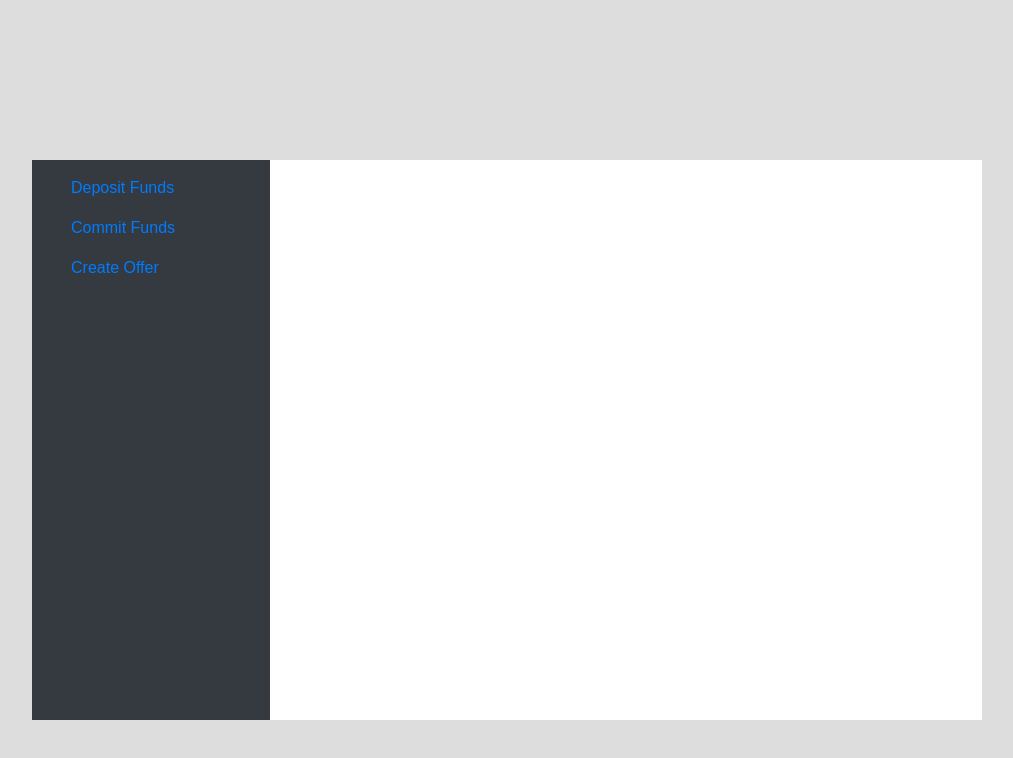
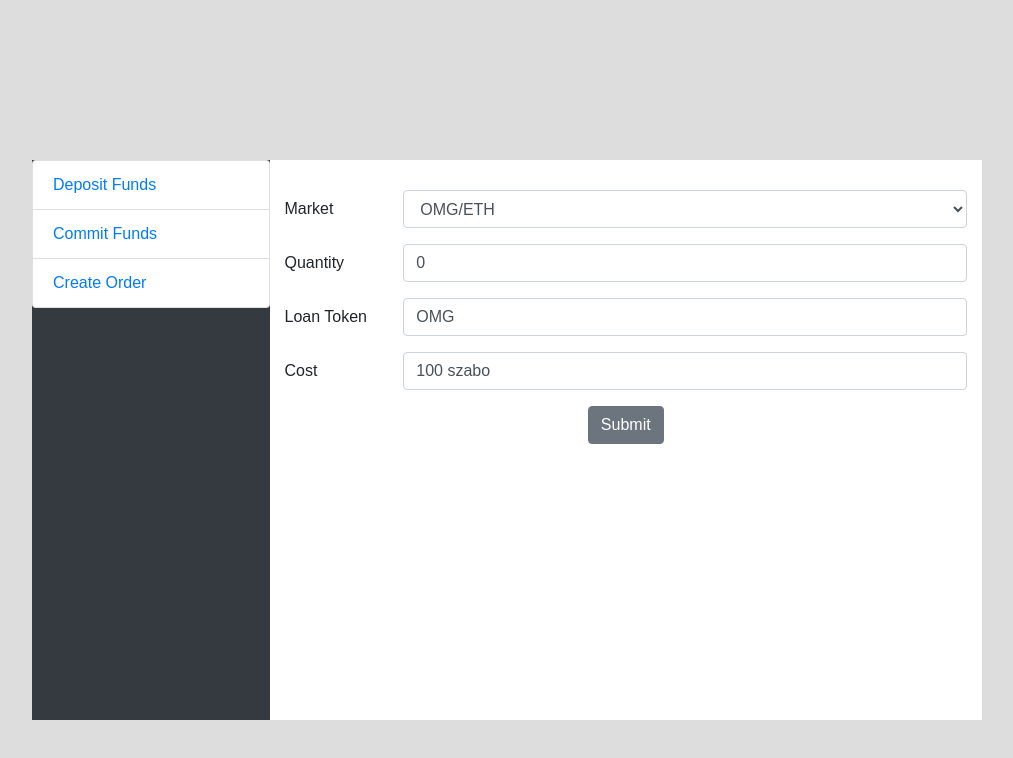
Before and after one commit to lendroidproject/lendroid-portal-ui, a React (Create React App) app: page /create_offer in a window 1280 px wide. Shown: the top 758 px of the page, without its empty margins (133-1146 px from the left). Built offline with nearby package versions, Linux system fonts and the light colour scheme.

Commit message:
Add Pages

```diff
--- a/package.json
+++ b/package.json
@@ -6,6 +6,7 @@
     "bootstrap": "^4.0.0",
     "react": "^16.2.0",
     "react-dom": "^16.2.0",
+    "react-router-dom": "^4.2.2",
     "react-scripts": "1.1.0",
     "reactstrap": "^5.0.0-beta"
   },
--- a/src/App.js
+++ b/src/App.js
@@ -1,18 +1,21 @@
 import React, { Component } from 'react';
 import {
-  Collapse,
-  Navbar,
-  NavbarToggler,
-  NavbarBrand,
-  Nav,
-  NavItem,
-  NavLink,
   Container,
   Row,
   Col,
-  Jumbotron,
-  Button
+  ListGroup,
+  ListGroupItem
 } from 'reactstrap';
+
+import {
+  BrowserRouter as Router,
+  Route,
+  Link
+} from 'react-router-dom';
+
+import DepositFundsPage from './components/DepositFundsPage';
+import CommitFundsPage from './components/CommitFundsPage';
+import CreateOfferPage from './components/CreateOfferPage';
 
 class App extends Component {
   constructor(props) {
@@ -23,45 +26,37 @@ class App extends Component {
       isOpen: false
     };
   }
+
   toggle() {
     this.setState({
       isOpen: !this.state.isOpen
     });
   }
+
   render() {
     return (
-      <div>
+      <Router>
         <Container>
           <Row>
             <Col lg={{ size: 10, offset: 1}}>
               <Row style={{ backgroundColor: "white" }}>
-                <Col lg={3} style={{ backgroundColor: "#343a40" }}>
-                  <Navbar color="transparent" toggleable style={{  color: "white !important"}} >
-                    <NavbarToggler right onClick={this.toggle} />
-                    <Collapse isOpen={this.state.isOpen} navbar>
-                      <Nav vertical={true} navbar>
-                        <NavItem>
-                          <NavLink href="">Deposit Funds</NavLink>
-                        </NavItem>
-                        <NavItem>
-                          <NavLink href="">Commit Funds</NavLink>
-                        </NavItem>
-                        <NavItem>
-                          <NavLink href="">Create Offer</NavLink>
-                        </NavItem>
-                      </Nav>
-                    </Collapse>
-                  </Navbar>
+                <Col lg={3} style={{ backgroundColor: "#343a40", padding: '0' }}>
+                  <ListGroup>
+                    <ListGroupItem tag="a" href="/deposit_funds">Deposit Funds</ListGroupItem>
+                    <ListGroupItem tag="a" href="/commit_funds">Commit Funds</ListGroupItem>
+                    <ListGroupItem tag="a" href="/create_offer">Create Order</ListGroupItem>
+                  </ListGroup>
                 </Col>
-                <Col lg={9}>
-                  <div style={{ minHeight: "560px" }}></div>
+                <Col lg={9} style={{ minHeight: "560px", paddingTop: "30px" }}>
+                  <Route exact path="/deposit_funds" component={DepositFundsPage}/>
+                  <Route exact path="/commit_funds" component={CommitFundsPage}/>
+                  <Route exact path="/create_offer" component={CreateOfferPage}/>
                 </Col>
               </Row>
             </Col>
           </Row>
-      </Container>
-
-      </div>
+        </Container>
+      </Router>
     );
   }
 }
--- /dev/null
+++ b/src/components/CommitFundsPage.js
@@ -0,0 +1,12 @@
+import React, { Component } from 'react';
+
+class CommitFundsPage extends Component {
+
+  render() {
+    return (
+      <div>Commit Funds</div>
+    );
+  }
+}
+
+export default CommitFundsPage;
--- /dev/null
+++ b/src/components/CreateOfferPage.js
@@ -0,0 +1,84 @@
+import React, { Component } from 'react';
+import { Col, Button, Form, FormGroup, Label, Input, FormText, Row } from 'reactstrap';
+
+const MARKETS = {
+    'OMG_ETH': { pair: 'OMG/ETH', loanToken: 'OMG', cost: '100 szabo' },
+    'ZRX_ETH': { pair: 'ZRX/ETH', loanToken: 'ZRX', cost: '150 szabo' },
+}
+class CreateOfferPage extends Component {
+    constructor(props) {
+        super(props);
+
+        this.state = {
+            tokenPair: MARKETS['OMG_ETH'].pair,
+            quantity: 0,
+            loanToken: MARKETS['OMG_ETH'].loanToken,
+            cost: MARKETS['OMG_ETH'].cost
+        };
+
+        this.handleQuantityChange = this.handleQuantityChange.bind(this);
+        this.handleMarketChange = this.handleMarketChange.bind(this);
+        this.handleSubmit = this.handleSubmit.bind(this);
+    }
+
+    handleMarketChange = (event) => {
+        const state = this.state;
+        const market = MARKETS[event.target.value];
+        state['tokenPair'] = market.tokenPair;
+        state['loanToken'] = market.loanToken;
+        state['cost'] = market.cost;
+        this.setState(state);
+      }
+
+    handleQuantityChange = (event) => {
+        const state = this.state;
+        state['quantity'] = event.target.value;
+        this.setState(state);
+    }
+
+    handleSubmit(event) {
+        event.preventDefault();
+        const { tokenPair, quantity, loanToken, cost } = this.state;
+    }
+
+    render() {
+        return (
+            <Form className="offer-form" onSubmit={this.handleSubmit}>
+                <FormGroup row>
+                <Label for="market" sm={2}>Market</Label>
+                <Col sm={10}>
+                    <Input type="select" name="market" id="market" onChange={this.handleMarketChange}>
+                        <option value="OMG_ETH">OMG/ETH</option>
+                        <option value="ZRX_ETH">ZRX/ETH</option>
+                    </Input>
+                </Col>
+                </FormGroup>
+                <FormGroup row>
+                <Label for="quantity" sm={2}>Quantity</Label>
+                <Col sm={10}>
+                    <Input value={this.state.quantity} type="number" name="quantity" id="quantity" placeholder="1000" onChange={this.handleQuantityChange} />
+                </Col>
+                </FormGroup>
+                <FormGroup row>
+                <Label for="loanToken" sm={2}>Loan Token</Label>
+                <Col sm={10}>
+                    <Input value={this.state.loanToken} type="text" name="loanToken" id="loan-token" placeholder="OMG"/>
+                </Col>
+                </FormGroup>
+                <FormGroup row>
+                <Label for="cost" sm={2}>Cost</Label>
+                <Col sm={10}>
+                    <Input value={this.state.cost} type="text" name="cost" id="cost" placeholder="100 szabo"/>
+                </Col>
+                </FormGroup>
+                <FormGroup row>
+                    <Col className="text-center">
+                        <Button>Submit</Button>
+                    </Col>
+                </FormGroup>
+            </Form>
+        );
+    }
+}
+
+export default CreateOfferPage;
--- /dev/null
+++ b/src/components/DepositFundsPage.js
@@ -0,0 +1,13 @@
+import React, { Component } from 'react';
+
+class DepositFundsPage extends Component {
+    render() {
+        return (
+        <div>
+         Deposit Funds
+        </div>
+        );
+    }
+}
+
+export default DepositFundsPage;
```
Also changed, not shown: 1 other file (tests, documents, lock files or other folders).
